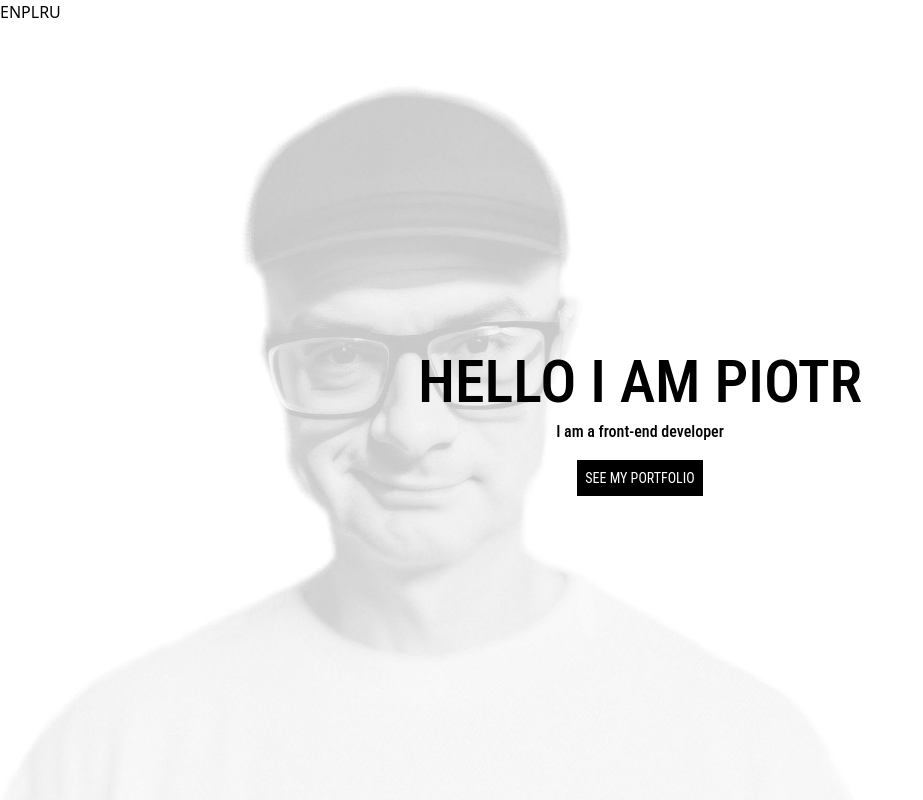
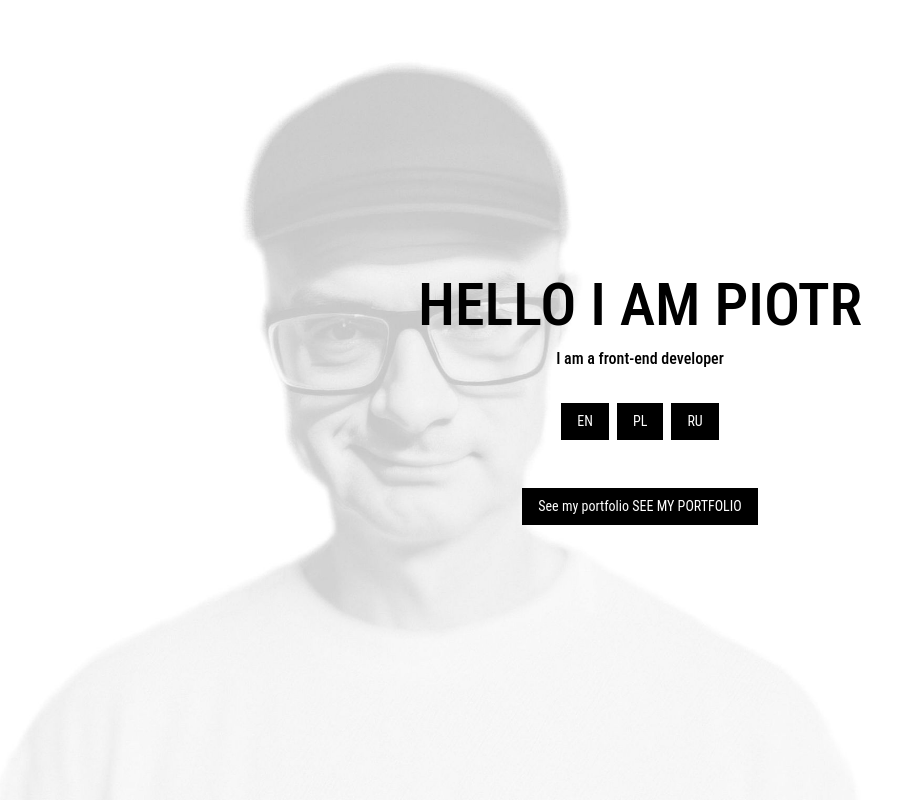
Before and after one commit to qumrran/piotr-portfolio-frontenddeveloper, a React (Create React App) app: page / in a window 1280 px wide. Shown: the top 800 px of the page, without its empty margins (0-923 px from the left). Built offline with nearby package versions, Linux system fonts and the light colour scheme.

Commit message:
add useScroll hook, improve components

```diff
--- a/src/App.tsx
+++ b/src/App.tsx
@@ -10,15 +10,14 @@ function App() {
   const [language, setLanguage] = useState<'en' | 'pl' | 'ru'>('en');
   const data = getData(language);
 
+
+  const handleLanguageChange = (lang: 'en' | 'pl' | 'ru') => {
+    setLanguage(lang);
+  };
+
   return (
     <div className="App">
-      <div>
-        <button onClick={() => setLanguage('en')}>EN</button>
-        <button onClick={() => setLanguage('pl')}>PL</button>
-        <button onClick={() => setLanguage('ru')}>RU</button>
-      </div>
-
-      <Hero heroSection={data.heroSection} />
+      <Hero heroSection={data.heroSection} onLanguageChange={handleLanguageChange} />
       <About
           name={data.personalInfo.name}
           description={data.personalInfo.description}
--- a/src/components/Hero.tsx
+++ b/src/components/Hero.tsx
@@ -1,31 +1,34 @@
 import React from 'react';
 import { HeroSection } from '../interfaces';
+import useScrollToSection from '../hooks/useScrollToSection';
 
 interface HeroProps {
 	heroSection: HeroSection;
+	onLanguageChange: (lang: 'en' | 'pl' | 'ru') => void;
 }
 
-const Hero: React.FC<HeroProps> = ({ heroSection }) => {
-  const scrollToSection = () => {
-    const section = document.getElementById("about");
-    if (section) {
-      section.scrollIntoView({ behavior: "smooth" });
-    }
-  };
+const Hero: React.FC<HeroProps> = ({ heroSection, onLanguageChange }) => {
+	const scrollToAboutSection = useScrollToSection('about');
 
 	return (
-    <div className="h-screen flex items-center justify-center bg-custom">
-      <div className="flex flex-col items-center">
-        <p className="font-roboto-condensed text-6xl font-medium uppercase">
+		<div className='h-screen flex items-center justify-center bg-custom font-roboto-condensed'>
+			<div className='flex flex-col items-center'>
+				<p className='text-6xl font-medium uppercase text-center'>
 					{heroSection.hello} {heroSection.name}
 				</p>
-        <p className="font-roboto-condensed font-medium mt-2">
-          {heroSection.paragraphDescription}
-        </p>
-        <button
-          onClick={scrollToSection}
-          className="font-roboto-condensed text-sm text-white p-2 mt-4 bg-black transition-colors duration-300 hover:bg-gray-700"
-        >
+				<p className='font-medium mt-3'>{heroSection.paragraphDescription}</p>
+				<div className='flex gap-2 m-8'>
+					<button onClick={() => onLanguageChange('en')} className='heroBtn'>
+						EN
+					</button>
+					<button onClick={() => onLanguageChange('pl')} className='heroBtn'>
+						PL
+					</button>
+					<button onClick={() => onLanguageChange('ru')} className='heroBtn'>
+						RU
+					</button>
+				</div>
+				<button onClick={scrollToAboutSection} className='heroBtn mt-4'>
 					{heroSection.buttonDescription}
 				</button>
 			</div>
--- a/src/data/eng/heroSection.ts
+++ b/src/data/eng/heroSection.ts
@@ -4,7 +4,7 @@ const heroSection: HeroSection = {
     name: "PIOTR",
     hello: "HELLO I AM",
     paragraphDescription: "I am a front-end developer",
-    buttonDescription: "SEE MY PORTFOLIO",
+    buttonDescription: "See my portfolio SEE MY PORTFOLIO",
 };
 
 export default heroSection;
--- a/src/data/pl/contact.ts
+++ b/src/data/pl/contact.ts
@@ -3,7 +3,6 @@ import { IconType } from 'react-icons';
 import { Contact } from '../../interfaces';
 import { FaFacebook, FaLinkedin, FaPhoneAlt } from "react-icons/fa";
 import { MdEmail } from "react-icons/md";
-
 
 
 
@@ -28,7 +27,7 @@ const contact: Contact[] = [
     },
     {
         id: 4,
-        name: "Telefon",
+        name: "Phone",
         url: "tel:+48511132981",
         icon: FaPhoneAlt
     }
--- a/src/data/ru/contact.ts
+++ b/src/data/ru/contact.ts
@@ -3,8 +3,6 @@ import { IconType } from 'react-icons';
 import { Contact } from '../../interfaces';
 import { FaFacebook, FaLinkedin, FaPhoneAlt } from "react-icons/fa";
 import { MdEmail } from "react-icons/md";
-
-
 
 
 
@@ -29,7 +27,7 @@ const contact: Contact[] = [
     },
     {
         id: 4,
-        name: "Телефон",
+        name: "Phone",
         url: "tel:+48511132981",
         icon: FaPhoneAlt
     }
--- /dev/null
+++ b/src/hooks/useScrollToSection.ts
@@ -0,0 +1,11 @@
+
+const useScrollToSection = (sectionId: string) => {
+    return () => {
+      const section = document.getElementById(sectionId);
+      if (section) {
+        section.scrollIntoView({ behavior: 'smooth' });
+      }
+    };
+  };
+
+  export default useScrollToSection;
--- a/src/index.css
+++ b/src/index.css
@@ -9,3 +9,15 @@
   background-size: cover;
   background-repeat: no-repeat;
 }
+
+.heroBtn {
+  padding: 0.5rem 1rem;
+  font-size: 0.875rem;
+  color: white;
+  background-color: black;
+  transition: background-color 0.3s;
+}
+
+.heroBtn:hover {
+  background-color: #4a4a4a;
+}
```
Lines whose indentation alone changed are shown as unchanged.
